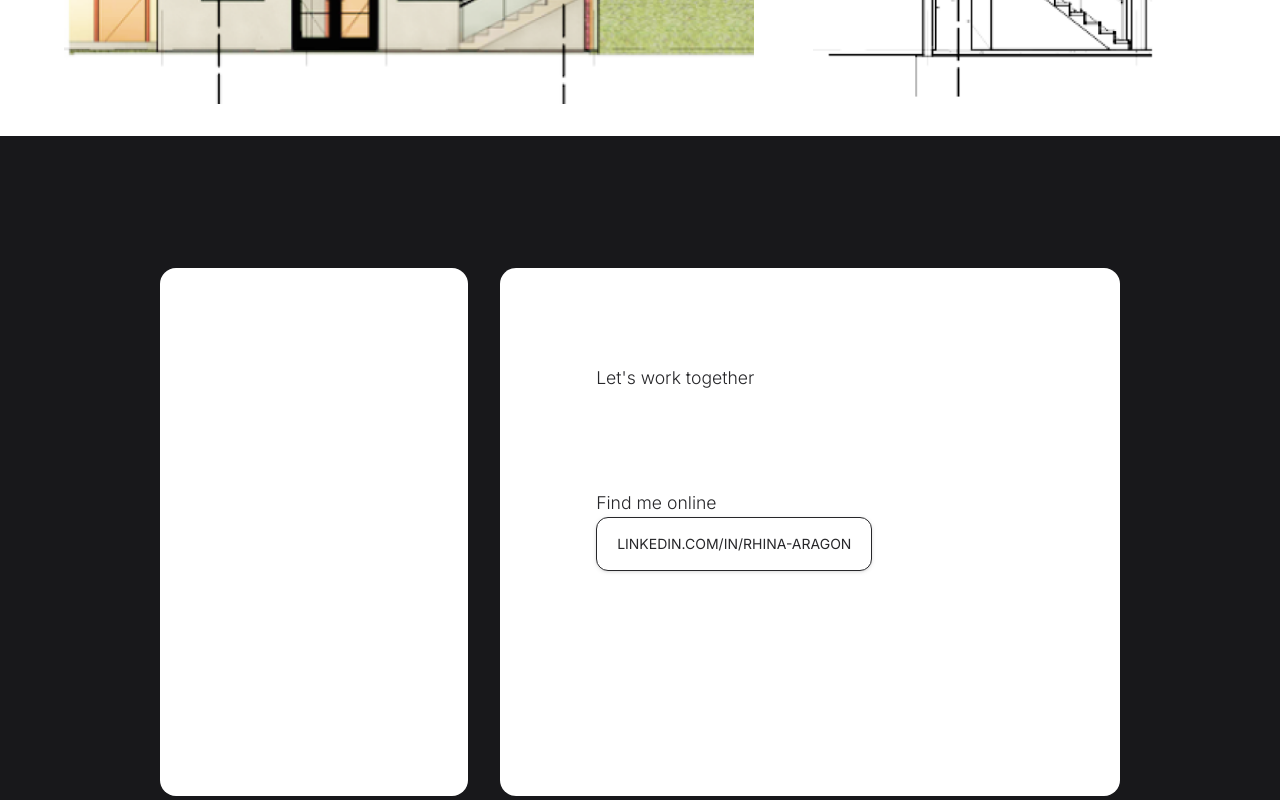
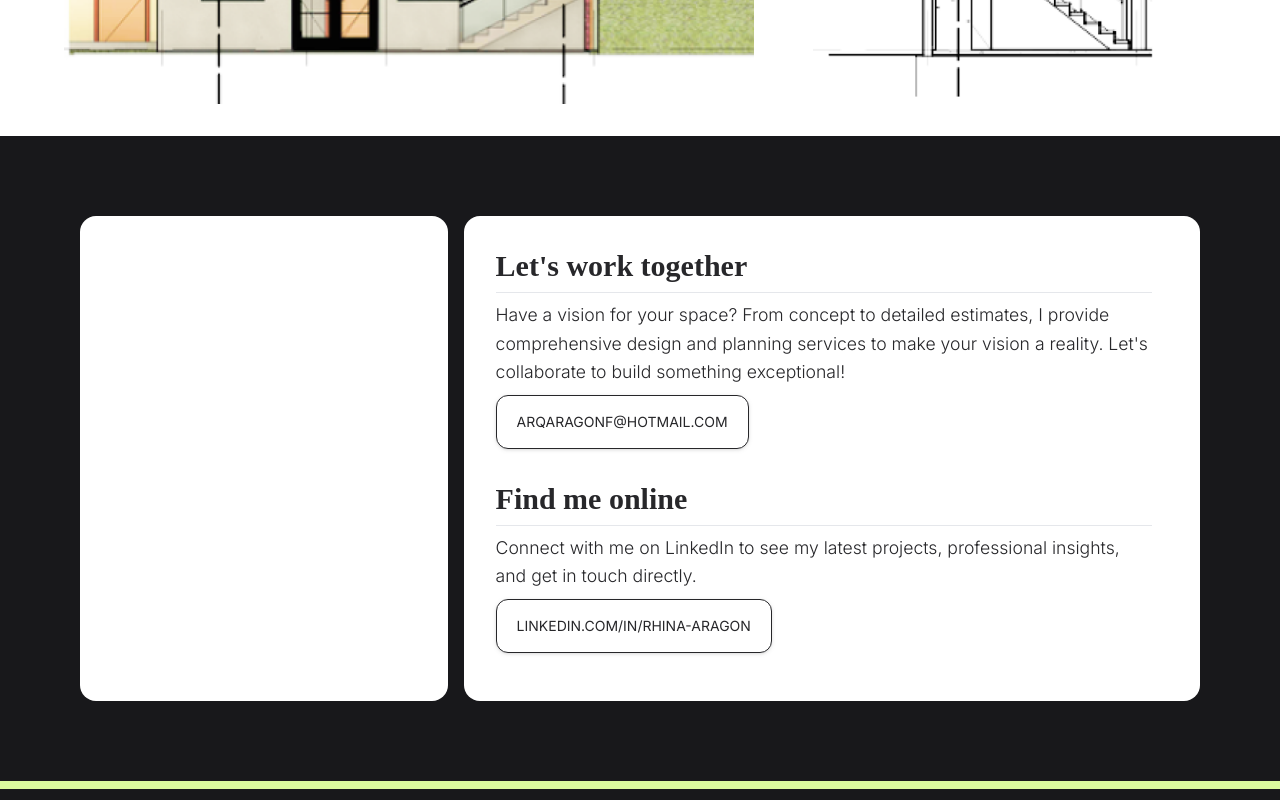
Before and after one commit to liz-garcia/architect-portfolio, a React (Vite) app in the folder client/: page / in a window 1280 px wide. Shown: the part 2280-3080 px from the top of the page. Built offline with nearby package versions, Linux system fonts and the light colour scheme; a web font is replaced by a local one.

Commit message:
Fixed container sizes.

```diff
--- a/client/src/pages/Home/ContactSection.jsx
+++ b/client/src/pages/Home/ContactSection.jsx
@@ -2,13 +2,15 @@ import SecondaryLink from "../../components/Buttons/SecondaryLink.jsx";
 
 // Tailwind utility classes
 const contactStyle =
-  "mt-4 flex h-screen items-center border-b-8 border-lime-200 bg-zinc-900";
+  "h-fit p-24 xl:p-20 lg:p-16 mt-4 flex items-center border-b-8 border-lime-200 bg-zinc-900 place-content-center";
 const containerStyle =
-  "mx-auto my-auto flex flex-col place-content-stretch gap-8 portrait:h-5/6 portrait:w-4/6 landscape:h-4/6 landscape:w-3/4 landscape:flex-row";
-const textContainerStyle = "basis-2/3 rounded-2xl bg-white p-12";
-const textBoxStyle = "p-12";
-const titleStyle = "";
-const textStyle = "";
+  "box-content min-h-fit mx-auto my-auto flex flex-col place-content-stretch gap-4 portrait:h-5/6 portrait:w-7/8 landscape:h-4/6 landscape:w-6/8 landscape:flex-row md:landscape:flex-col";
+const contactImageStyle = "min-h-[25vh] basis-1/3 rounded-2xl bg-white";
+const textContainerStyle =
+  "min-h-fit basis-2/3 rounded-2xl bg-white p-8 pr-12 flex flex-col gap-4 portrait:pr-8";
+const textBoxStyle = "flex flex-col gap-2 pb-4";
+const titleStyle = "font-serif font-bold text-3xl pb-2 border-b sm:text-2xl";
+const textStyle = "sm:text-base md:py-2";
 const buttonContainerStyle = "";
 
 const ContactSection = () => {
@@ -16,19 +18,28 @@ const ContactSection = () => {
     <>
       <section id="contact" className={contactStyle}>
         <div className={containerStyle}>
-          <div
-            id="contactImage"
-            className="basis-1/3 rounded-2xl bg-white"
-          ></div>
+          <div id="contactImage" className={contactImageStyle}></div>
           <div className={textContainerStyle}>
             <div className={textBoxStyle}>
               <h3 className={titleStyle}>Let&apos;s work together</h3>
-              <p className={textStyle}></p>
-              <div className={buttonContainerStyle}></div>
+              <p className={textStyle}>
+                Have a vision for your space? From concept to detailed
+                estimates, I provide comprehensive design and planning services
+                to make your vision a reality. Let&apos;s collaborate to build
+                something exceptional!
+              </p>
+              <div className={buttonContainerStyle}>
+                <SecondaryLink href="mailto:arqaragonf@hotmail.com">
+                  arqaragonf@hotmail.com
+                </SecondaryLink>
+              </div>
             </div>
             <div className={textBoxStyle}>
               <h3 className={titleStyle}>Find me online</h3>
-              <p className={textStyle}></p>
+              <p className={textStyle}>
+                Connect with me on LinkedIn to see my latest projects,
+                professional insights, and get in touch directly.
+              </p>
               <div className={buttonContainerStyle}>
                 <SecondaryLink href="https://www.linkedin.com/in/rhina-aragon/">
                   linkedin.com/in/rhina-aragon
```
